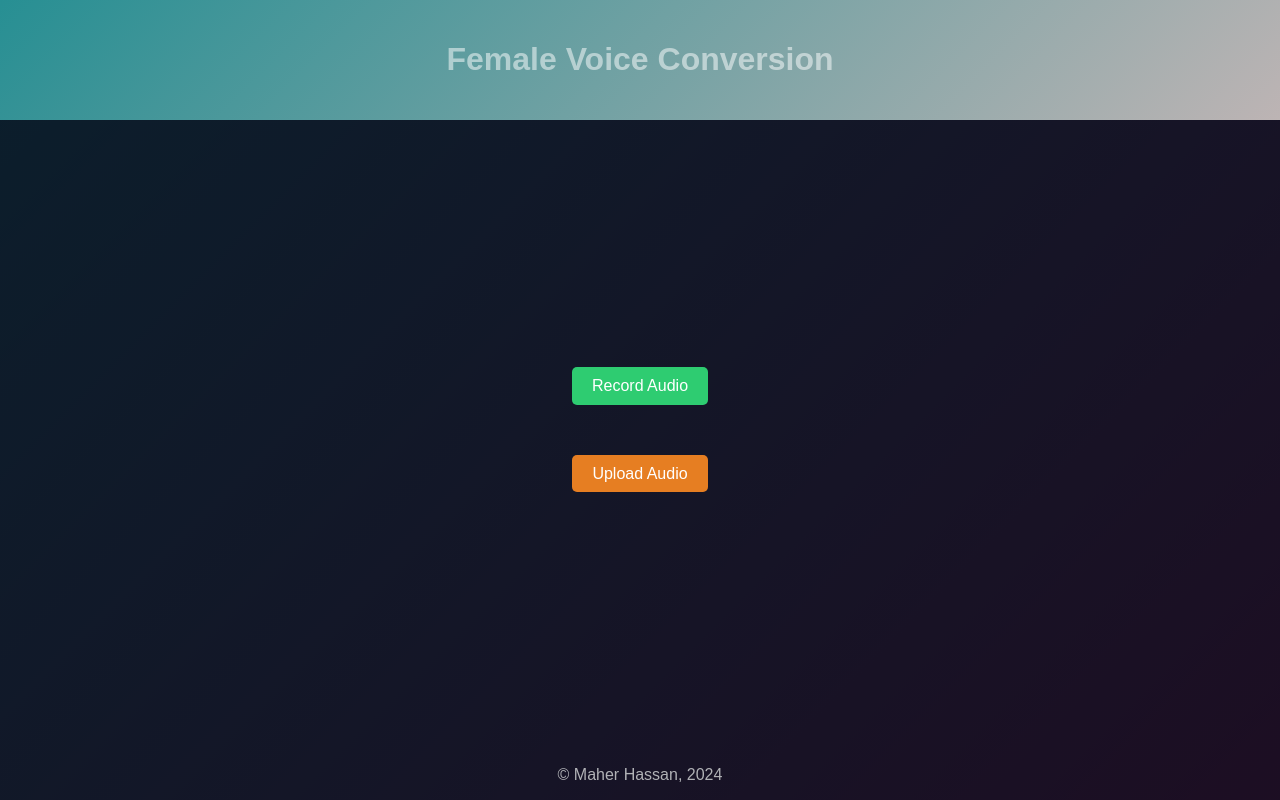
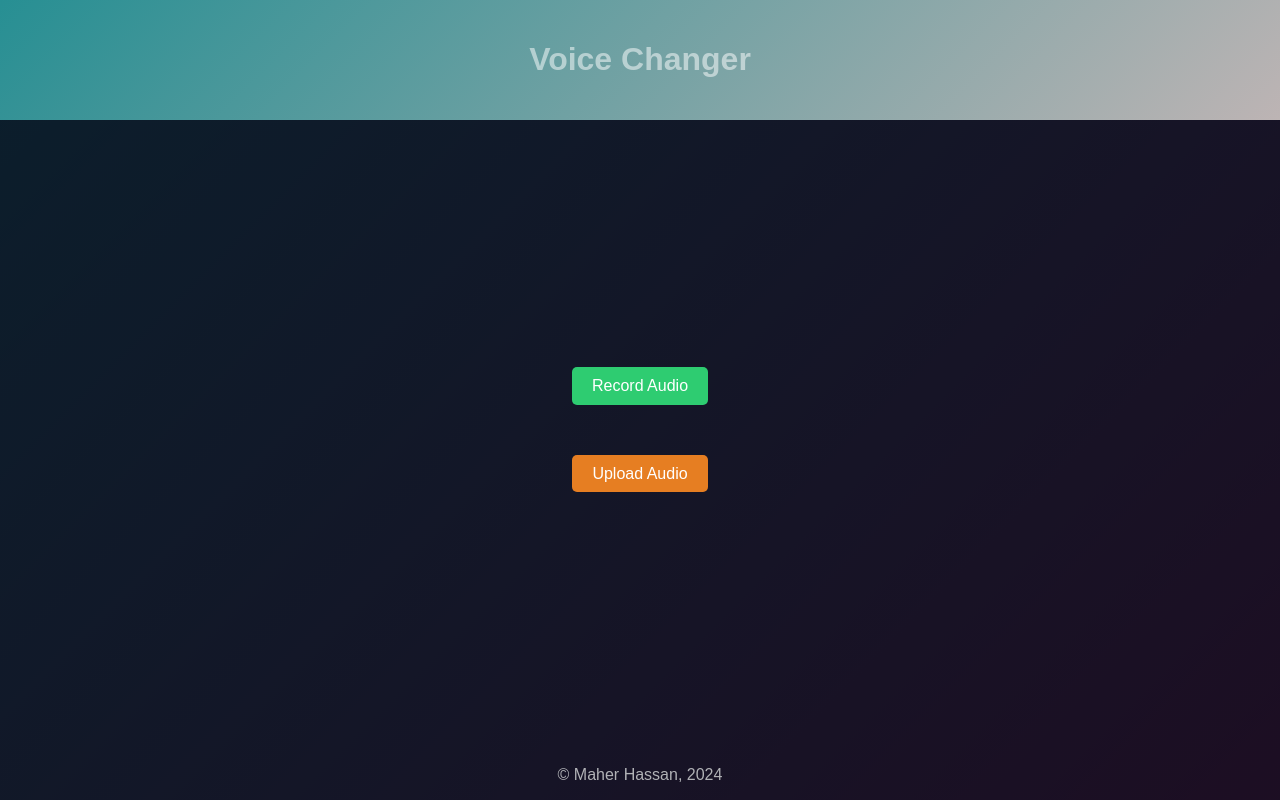
Before and after one commit to SatoX69/Audio-Conversion, a plain HTML site: page index.html in a window 1280 px wide. Drawn offline with Linux system fonts and the light colour scheme.

Commit message:
update index.html

```diff
--- a/index.html
+++ b/index.html
@@ -14,7 +14,7 @@
 
 <body>
   <header class="header">
-    <h1 class="header__title">Female Voice Conversion</h1>
+    <h1 class="header__title">Voice Changer</h1>
   </header>
 
   <main class="main">
```
